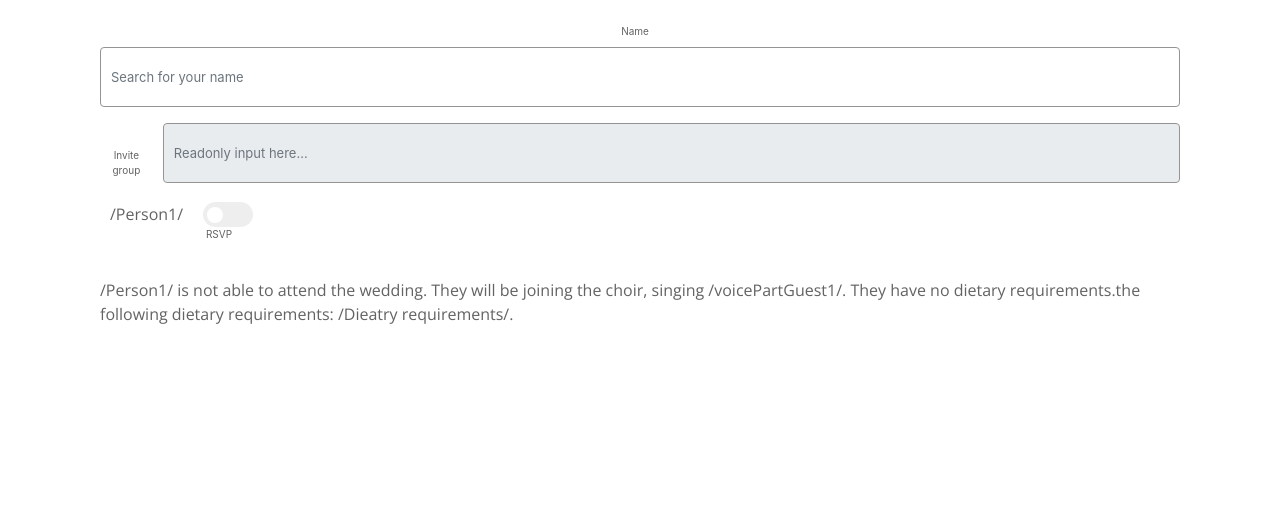
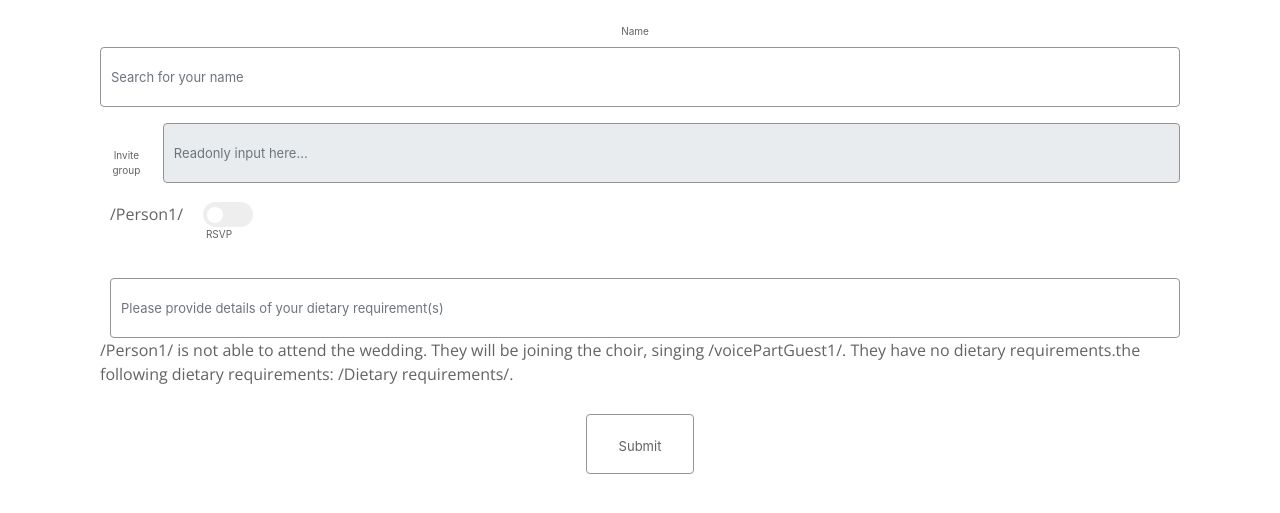
Before and after one commit to Maggie-and-Ollie-Wedding/wedding-website, a Flask app: page /RSVP in a window 1280 px wide. Shown: the part 232-745 px from the top of the page. Run offline with Flask 2, Linux system fonts and the light colour scheme.

Commit message:
form layout for RSVP

```diff
--- a/static/css/stylesheet.css
+++ b/static/css/stylesheet.css
@@ -353,6 +353,15 @@ input:checked+.slider:before {
   justify-content: space-between;
 }
 
+.rsvp-button-row {
+  display: flex;
+  height: 60px;
+  vertical-align: middle;
+  text-align: center;
+  width: 100%;
+  justify-content: space-around;
+}
+
 .rsvp-column {
   display: flex;
   vertical-align: middle;
@@ -384,6 +393,29 @@ label {
   border-radius: 0.25rem;
   transition: border-color 0.15s ease-in-out, box-shadow 0.15s ease-in-out;
   font-size: small;
+}
+
+.form-button {
+  display: block;
+  width: 10%;
+  justify-content: center;
+  align-content: center;
+  font-size: 1rem;
+  line-height: 60px;
+  color: var(--main-dark-colour);
+  background-color: var(--soft-background-colour);
+  background-clip: padding-box;
+  border: 1px solid var(--mid-colour);
+  border-radius: 0.25rem;
+  transition: border-color 0.15s ease-in-out, box-shadow 0.15s ease-in-out;
+  font-size: small;
+  display: flex;
+  text-align: center;
+  text-justify: center;
+}
+
+.form-button:hover {
+  background-color: var(--light-colour);
 }
 
 .dropdown-toggle {
@@ -452,6 +484,13 @@ label {
   max-width: 100%;
   display: inline;
   align-self: end;
+}
+
+#computer-dietary{
+  display: flex;}
+
+#mobile-dietary{
+  display: none;
 }
 
 @media only screen and (max-width: 600px) {
@@ -526,6 +565,14 @@ label {
     height: 300px;
     width: 300px;
   }
+
+  #computer-dietary{
+    display: none;
+  }
+
+  #mobile-dietary{
+    display: flex;
+  }
 }
 
 @media only screen and (max-width: 1000px) {
@@ -597,4 +644,12 @@ label {
     display: none;
   }
 
+  #computer-dietary{
+    display: none;
+  }
+
+  #mobile-dietary{
+    display: flex;
+  }
+
 }
--- a/static/js/script.js
+++ b/static/js/script.js
@@ -57,6 +57,7 @@ function toggleFormSection (row) {
     choirSection.style.display = 'block' // show the section
   } else {
     choirSection.style.display = 'none' // hide the section
+    choirSection.value = 'Vocal part'
   }
 
   if (dietCheckbox.checked) {
@@ -64,17 +65,21 @@ function toggleFormSection (row) {
     if ( selectedDietOption === 'Multiple/Other') {
       console.log(selectedDietOption)
       dietDetail.style.display = 'block' // show the section
-      dietDetailColumn.style.width= "40%"
+      dietDetailColumn.style.width= "40vw"
     } else {
       console.log(selectedDietOption)
       dietDetail.style.display = 'none' // hide the section
       dietDetailColumn.style.width= "0%"
+      dietSection.value = 'Dietary Requirements'
+      dietDetail.value = ''
 
     }
   } else {
     dietSection.style.display = 'none' // hide the section
     dietDetail.style.display = 'none' // hide the section
     dietDetailColumn.style.width= "0%"
+    dietSection.value = 'Dietary Requirements'
+    dietDetail.value = ''
   }
 
 
--- a/templates/RSVP.html
+++ b/templates/RSVP.html
@@ -150,20 +150,29 @@
               </select>
             </div>
 
+         <span id="computer-dietary">
               <div class="rsvp-column" id="diet-detail-column1">
                 <label for="inputDietaryRequirement"></label>
                 <input type="text" class="form-control textinput" id="dietDetail1"
-                  placeholder="Describe dietary requirement">
+                  placeholder="Please provide details of your dietary requirement(s)">
               </div>
+            </span>
 
+      </div>
 
-      </div></span></div>
+    </div><span id="mobile-dietary"><div class="rsvp-row" id="diet-detail-column1">
+      <label for="inputDietaryRequirement"></label>
+      <input type="text" class="form-control textinput" id="dietDetail1"
+        placeholder="Please provide details of your dietary requirement(s)">
+    </div>   </span></span>
       <div id="rsvpConfirmation1" class="rsvp-row form-group rsvp-form">
         <p>/Person1/ is <span id="RSVPNo1">not </span>able to attend the wedding.
           <span id="ChoirYes1"> They will be joining the choir, singing /voicePartGuest1/.</span>
           They have <span id="DietNo1">no dietary requirements.</span><span id="DietYes1">the
-            following dietary requirements: /Dieatry requirements/</span>.
+            following dietary requirements: /Dietary requirements/</span>.
         </p></div>
+        <div class="rsvp-button-row form-group rsvp-form"> <button id="submit" class="form-button">Submit</button></div>
+
     </form>
 
   <script src="../static/js/script.js"></script>
```
